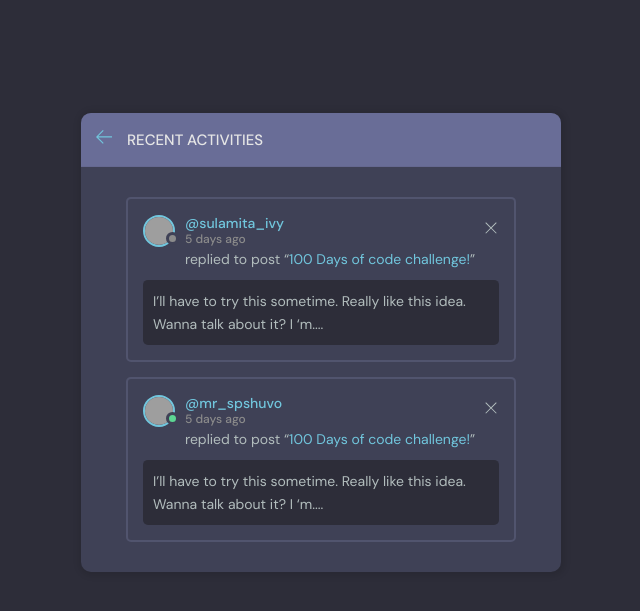
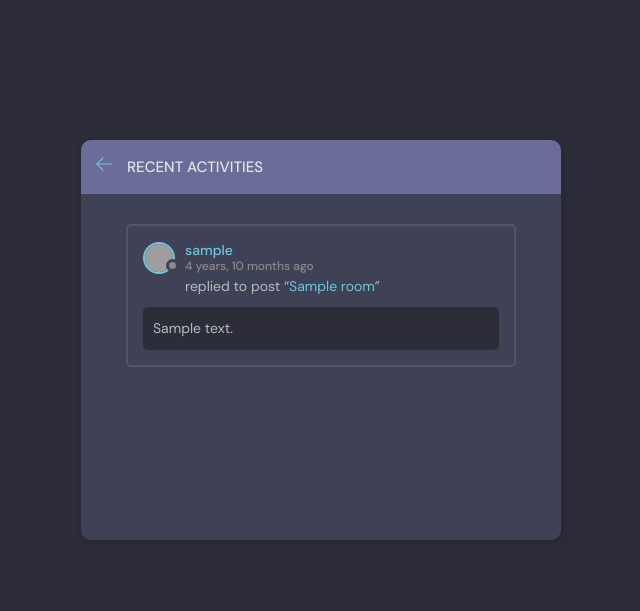
Before and after one commit to ameameamie/StudyBud, a Django app: page /activity/ in a window 1280 px wide. Shown: the part 76-687 px from the top of the page, without its empty margins (319-959 px from the left). Run offline with Django 5.2, Linux system fonts and the light colour scheme; tables that the repository leaves empty hold one stand-in row (values such as "Sample post"); grey boxes are pictures that could not be loaded.

Commit message:
added some finishing touches to the front-end side. Recent Activity should work now

```diff
--- a/base/templates/base/activity.html
+++ b/base/templates/base/activity.html
@@ -20,19 +20,22 @@
       </div>
 
       <div class="activities-page layout__body">
+        {% for message in room_messages %}
         <div class="activities__box">
           <div class="activities__boxHeader roomListRoom__header">
-            <a href="profile.html" class="roomListRoom__author">
+            <a href="{% url 'user-profile' message.user.id %}" class="roomListRoom__author">
               <div class="avatar avatar--small">
                 <img src="https://randomuser.me/api/portraits/women/11.jpg" />
               </div>
               <p>
-                @sulamita_ivy
-                <span>5 days ago</span>
+                {{ message.user }}
+                <span>{{ message.created|timesince }} ago</span>
               </p>
             </a>
+
+            {% if request.user == message.user %}
             <div class="roomListRoom__actions">
-              <a href="#">
+              <a href="{% url 'delete-message' message.id %}">
                 <svg version="1.1" xmlns="http://www.w3.org/2000/svg" width="32" height="32" viewBox="0 0 32 32">
                   <title>remove</title>
                   <path
@@ -41,44 +44,16 @@
                 </svg>
               </a>
             </div>
+            {% endif %}
           </div>
           <div class="activities__boxContent">
-            <p>replied to post “<a href="room.html">100 Days of code challenge!</a>”</p>
+            <p>replied to post “<a href="{% url 'room' message.room.id %}">{{ message.room.name }}</a>”</p>
             <div class="activities__boxRoomContent">
-              I’ll have to try this sometime. Really like this idea. Wanna talk about it? I ‘m....
+              {{ message.body }}
             </div>
           </div>
         </div>
-
-        <div class="activities__box">
-          <div class="activities__boxHeader roomListRoom__header">
-            <a href="profile.html" class="roomListRoom__author">
-              <div class="avatar avatar--small active">
-                <img src="https://randomuser.me/api/portraits/men/13.jpg" />
-              </div>
-              <p>
-                @mr_spshuvo
-                <span>5 days ago</span>
-              </p>
-            </a>
-            <div class="roomListRoom__actions">
-              <a href="#">
-                <svg version="1.1" xmlns="http://www.w3.org/2000/svg" width="32" height="32" viewBox="0 0 32 32">
-                  <title>remove</title>
-                  <path
-                    d="M27.314 6.019l-1.333-1.333-9.98 9.981-9.981-9.981-1.333 1.333 9.981 9.981-9.981 9.98 1.333 1.333 9.981-9.98 9.98 9.98 1.333-1.333-9.98-9.98 9.98-9.981z"
-                  ></path>
-                </svg>
-              </a>
-            </div>
-          </div>
-          <div class="activities__boxContent">
-            <p>replied to post “<a href="room.html">100 Days of code challenge!</a>”</p>
-            <div class="activities__boxRoomContent">
-              I’ll have to try this sometime. Really like this idea. Wanna talk about it? I ‘m....
-            </div>
-          </div>
-        </div>
+        {% endfor %}
       </div>
     </div>
   </div>
```
